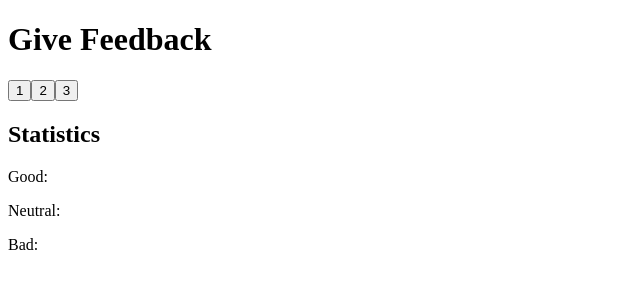
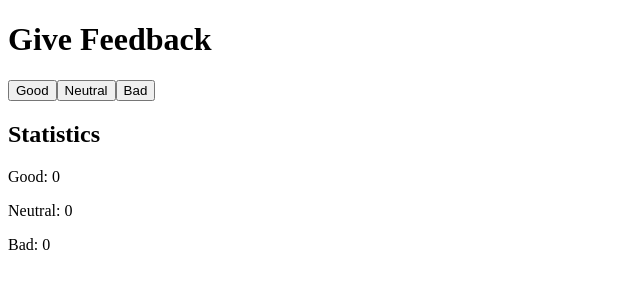
Before and after one commit to JAlblas/fullstackopen, a React (Create React App) app in the folder part1/unicafe/: page / in a window 1280 px wide. Shown: the top 300 px of the page, without its empty margins (0-640 px from the left). Built offline with nearby package versions, Linux system fonts and the light colour scheme.

Commit message:
unicafe step 1 done

```diff
--- a/part1/unicafe/src/App.js
+++ b/part1/unicafe/src/App.js
@@ -4,13 +4,13 @@ const Button = ({ text, handleClick }) => {
   return (<button onClick={handleClick}> {text} </button >)
 }
 
-const Statistics = () => {
+const Statistics = ({ good, neutral, bad }) => {
   return (
     <div>
       <h2>Statistics</h2>
-      <p>Good:</p>
-      <p>Neutral:</p>
-      <p>Bad:</p>
+      <p>Good: {good}</p>
+      <p>Neutral: {neutral}</p>
+      <p>Bad: {bad} </p>
     </div >
   )
 }
@@ -24,11 +24,11 @@ const App = () => {
   return (
     <div>
       <h1>Give Feedback</h1>
-      <Button text={"1"} handleClick={() => console.log('HIHI')}></Button>
-      <Button text={"2"} handleClick={() => console.log('HIHI')}></Button>
-      <Button text={"3"} handleClick={() => console.log('HIHI')}></Button>
-      <Statistics></Statistics>
-    </div>
+      <Button text={"Good"} handleClick={() => setGood(good + 1)}></Button>
+      <Button text={"Neutral"} handleClick={() => setNeutral(neutral + 1)}></Button>
+      <Button text={"Bad"} handleClick={() => setBad(bad + 1)}></Button>
+      <Statistics good={good} neutral={neutral} bad={bad}></Statistics>
+    </div >
   )
 }
 
```
